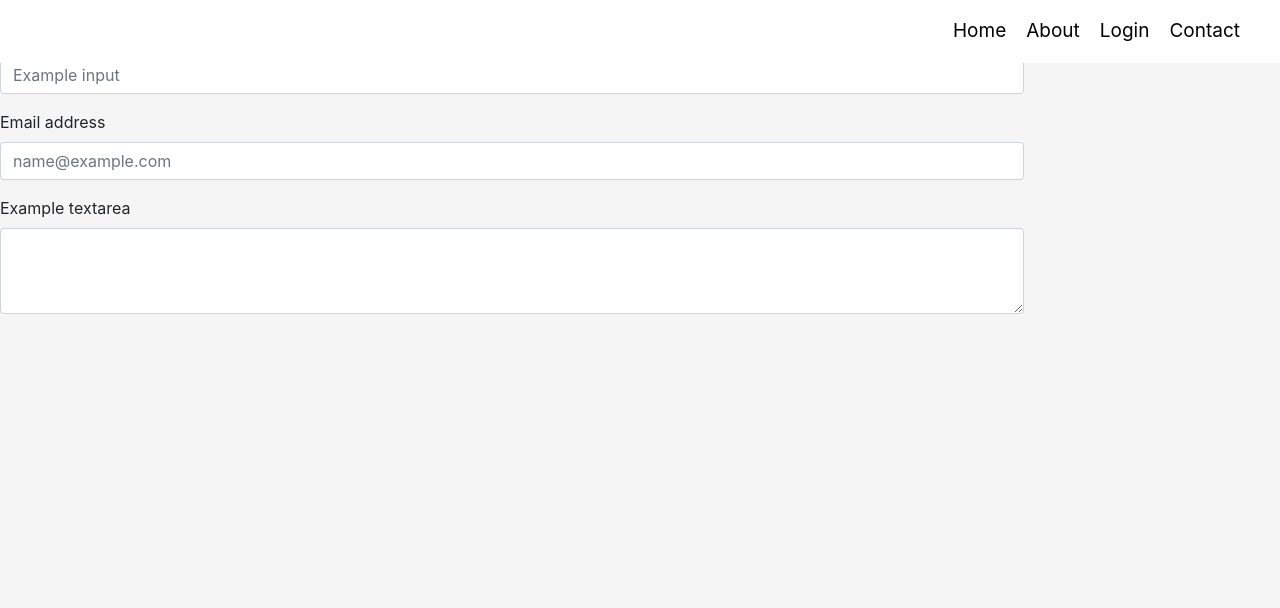
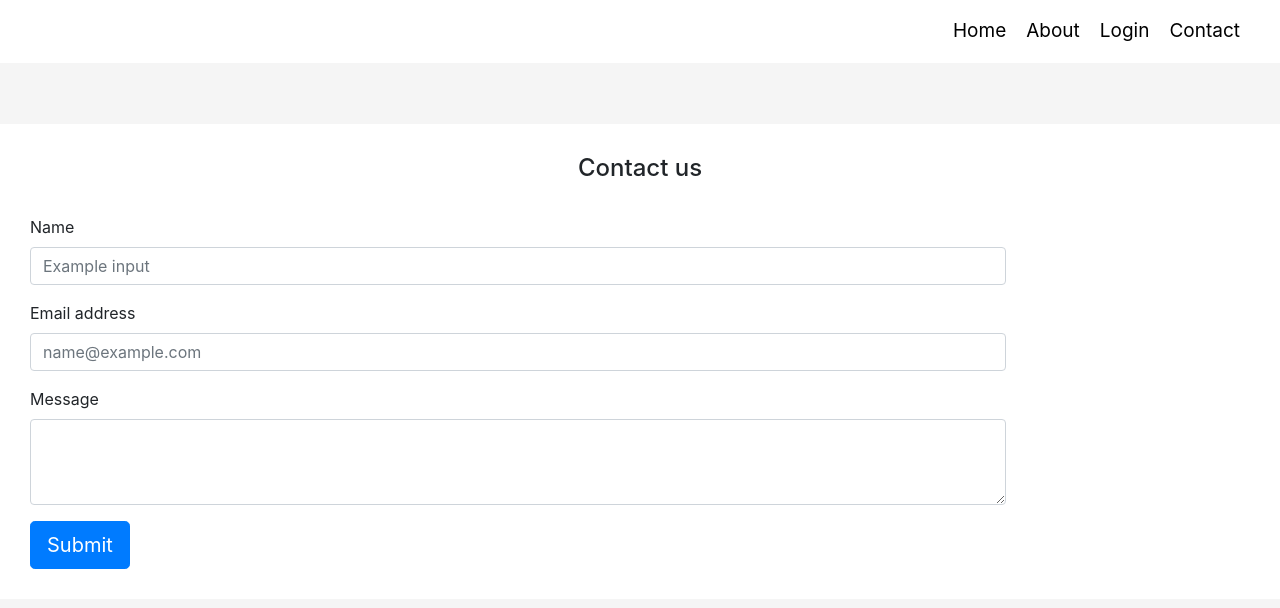
Before and after one commit to ArtemisGov/Training-Site, a PHP site: page /contact.php in a window 1280 px wide. Shown: the top 608 px of the page. Run offline with PHP 8.4, Linux system fonts and the light colour scheme.

Commit message:
Contact page front finish

```diff
--- a/contact.php
+++ b/contact.php
@@ -113,7 +113,16 @@ li a {
   visibility: visible;
   transition: visibility .1s ease-in-out .01s;
 }
-
+#wrapper {
+  margin-top: 100px;
+  width: 100vw;
+  background-color: white;
+  height: auto;
+  padding: 30px;
+}
+h4 {
+  text-align: center;
+}
 </style>
 <script>
   $(document).ready(function() {
@@ -123,6 +132,11 @@ li a {
 </head>
 <body>
 <span id="menu"></span>
+<br />
+<div id="wrapper">
+  <h4>
+    Contact us
+  </h4>
   <br />
   <form method="post">
     <div class="form-group">
@@ -134,9 +148,11 @@ li a {
       <input type="email" class="form-control" id="exampleFormControlInput1" placeholder="name@example.com">
     </div>
     <div class="form-group">
-  <label for="exampleFormControlTextarea1">Example textarea</label>
+      <label for="exampleFormControlTextarea1">Message</label>
       <textarea class="form-control" id="exampleFormControlTextarea1" rows="3"></textarea>
     </div>
+    <input type="submit" title="Submit?" data-content="wooooot" class="btn btn-primary btn-lg extra" value="Submit">
   </form>
+</div>
 </body>
 </html>'; ?>
```
Lines whose indentation alone changed are shown as unchanged.
